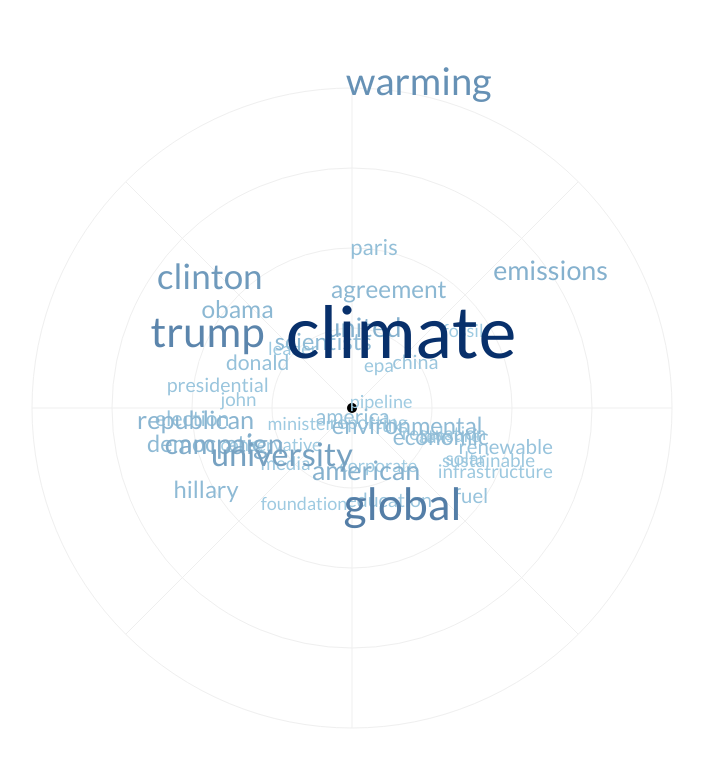
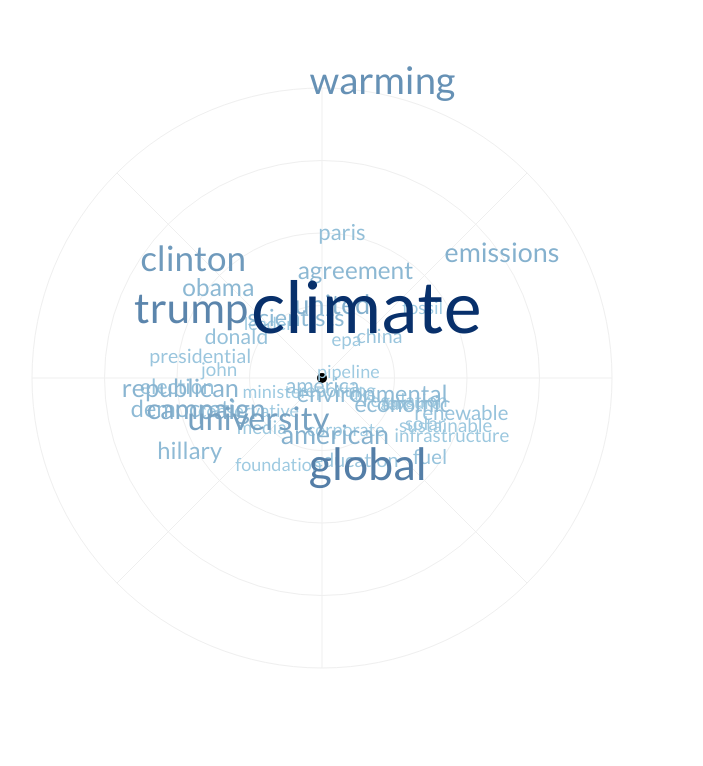
Before and after one commit to beckybell13/climate-2016, a plain HTML site: page index.html in a window 1280 px wide. Shown: the whole page, without its empty margins (56-759 px from the left). Drawn offline with nearby package versions, Linux system fonts and the light colour scheme.

Commit message:
dimension tweaks

```diff
--- a/index.html
+++ b/index.html
@@ -8,7 +8,6 @@
     <meta charset="utf-8">
     <meta name="viewport" content="width=device-width, initial-scale=1, shrink-to-fit=no">
     <!-- CSS -->
-    <!-- <link href="static/styles.css" rel="stylesheet"> -->
     <link href="https://fonts.googleapis.com/css?family=Lato" rel="stylesheet">
     <!-- <link rel="stylesheet" href="https://maxcdn.bootstrapcdn.com/bootstrap/4.0.0/css/bootstrap.min.css" integrity="sha384-Gn5384xqQ1aoWXA+058RXPxPg6fy4IWvTNh0E263XmFcJlSAwiGgFAW/dAiS6JXm" crossorigin="anonymous"> -->
     <!-- jQuery -->
@@ -31,8 +30,8 @@
   <script src="topic-1537-data.js"></script>
   <script>
     var options = {
-      width: 800,
-      height: 800,
+      width: 740,
+      height: 740,
       cloudDomId: '#viz',
       minColor: '#bab8b8',//'#d9d9d9',
       maxColor: '#000000',
--- a/wordSpace.js
+++ b/wordSpace.js
@@ -3,9 +3,6 @@ var generateWord2vecCloud = function(options, wordList) {
   const MOUSEOVER_TRANSITION_TIME = 400;
 
   const svgContainerHeight = options.height;
-  var svgContainerWidth = 800;
-  // var svgContainerWidth = $('#svg-container').width();
-  var svgRect = document.getElementById('viz').getBoundingClientRect();
 
   // add in tf normalization
   const allSum = d3.sum(wordList, function(d) { return parseInt(d.count, 10); });
@@ -42,9 +39,6 @@ var generateWord2vecCloud = function(options, wordList) {
   var yScale = d3.scaleLinear()
     .domain([-maxRadius, maxRadius])
     .range([options.height - margin, margin]);
-
-  var centerOffsetX = (svgContainerWidth / 2) - xScale(0);
-  var centerOffsetY = (yScale(0) - (svgContainerHeight / 2));
 
   const radiusRatios = [1, .75, .5, .25];
   const backgroundColors = ['#fafafa', '#f5f5f5', '#f0f0f0', '#ebebeb'];
@@ -120,8 +114,7 @@ var generateWord2vecCloud = function(options, wordList) {
   // create cloud
   var svg = d3.select(options.cloudDomId)
     .attr('width', options.width)
-    .attr('height', options.height)
-    .attr('transform', 'translate(' + (centerOffsetX) + ', ' + (-centerOffsetY) + ')');
+    .attr('height', options.height);
 
   svg.call(zoom)
    .on("dblclick.zoom", function() {
```
